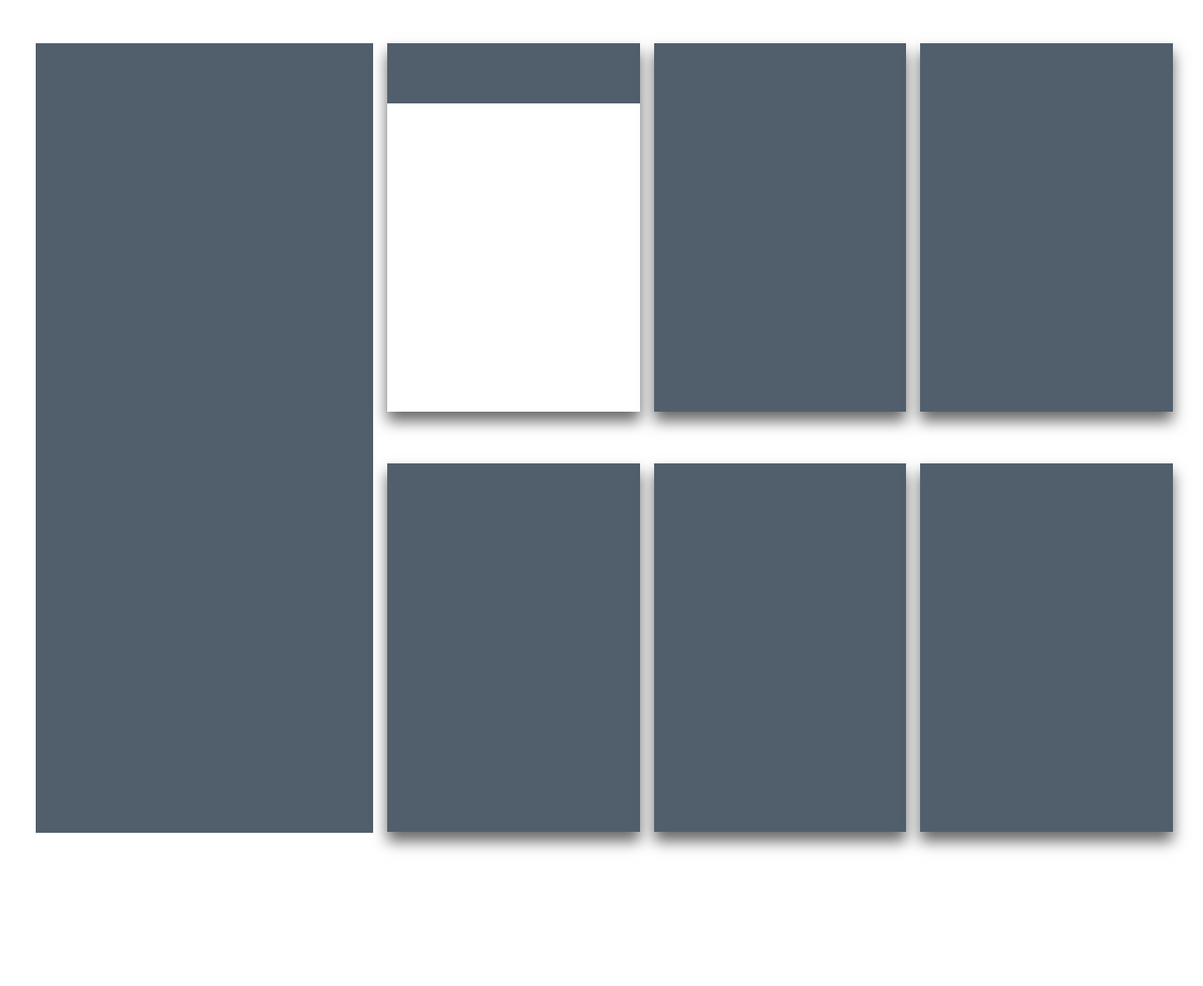
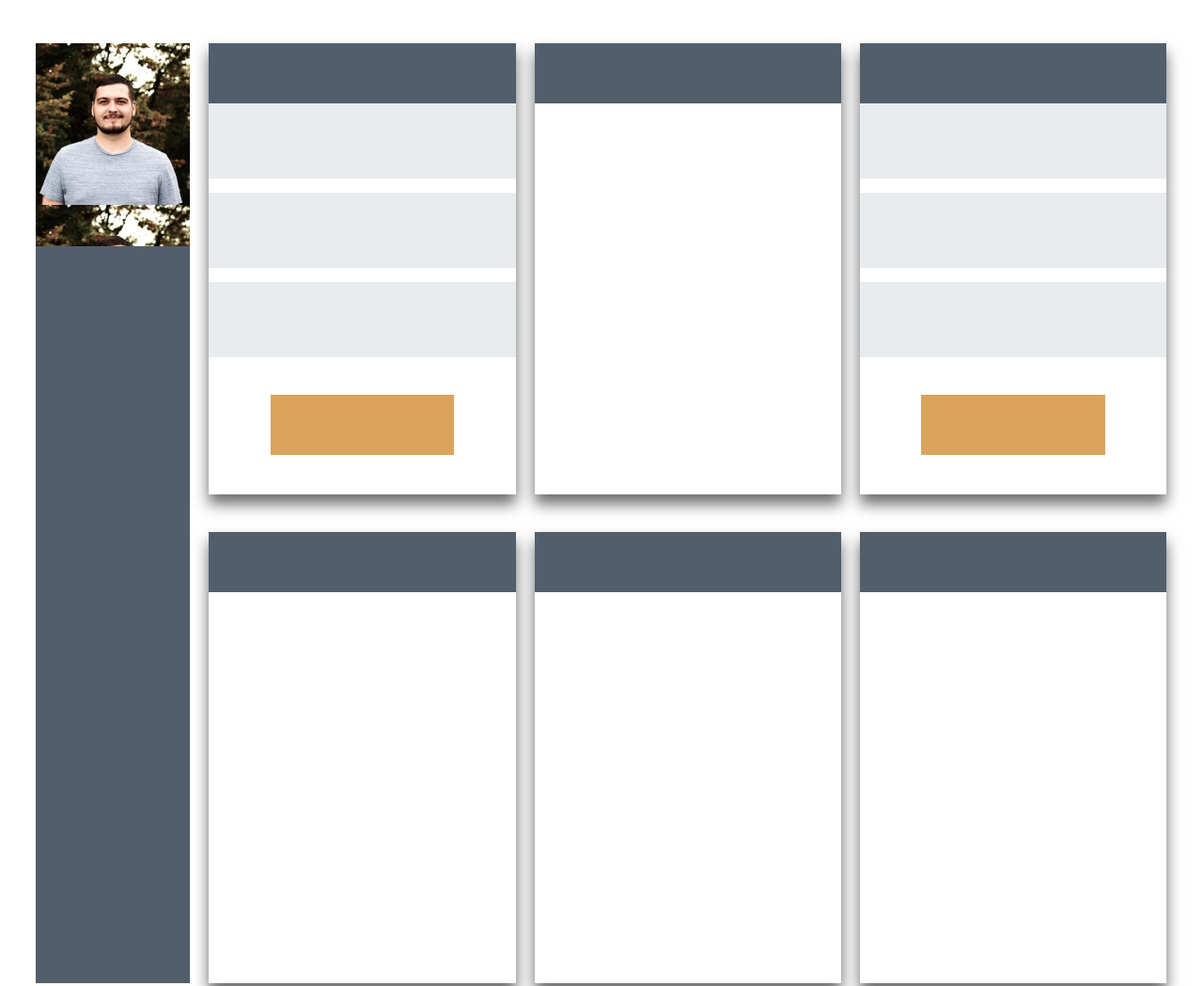
Before and after one commit to Henrylette/Projekt-5, a plain HTML site: page House of code/index.html in a window 1280 px wide. Shown: the part 138-1187 px from the top of the page at 94% size. Drawn offline with Linux system fonts and the light colour scheme.

Commit message:
rettelser

```diff
--- a/House of code/index.html
+++ b/House of code/index.html
@@ -1,14 +1,12 @@
 <!DOCTYPE html>
 <html lang="en">
+
 <head>
   <meta charset="UTF-8" />
   <meta name="viewport" content="width=device-width, initial-scale=1.0" />
   <meta http-equiv="X-UA-Compatible" content="ie=edge" />
   <link href="stylesheet.css" rel="stylesheet" type="text/css" />
-    <link
-      href="https://fonts.googleapis.com/css?family=Roboto"
-      rel="stylesheet"
-    />
+  <link href="https://fonts.googleapis.com/css?family=Roboto" rel="stylesheet" />
   <title>ED PLANNING</title>
 </head>
 <header>
@@ -25,21 +23,43 @@
     </ul>
   </nav>
 </header>
+
 <body>
   <div class="main">
-        <div class="profile"></div>
+    <div class="profile">
+      <div class="profilepic"></div>
+    </div>
     <div class="column">
       <div class="box">
         <div class="innerbox"></div>
+        <div class="goalbox"></div>
+        <div class="goalbox2"></div>
+        <div class="goalbox2"></div>
+        <div class="button"></div>
       </div>
-            <div class="box2"></div>
-            <div class="box3"></div>
+      <div class="box2">
+        <div class="innerbox"></div>
+      </div>
+      <div class="box3">
+        <div class="innerbox"></div>
+        <div class="goalbox"></div>
+        <div class="goalbox2"></div>
+        <div class="goalbox2"></div>
+        <div class="button"></div>
+      </div>
     </div>
     <div class="column2">
-            <div class="box4"></div>
-            <div class="box5"></div>
-            <div class="box6"></div>
+      <div class="box4">
+        <div class="innerbox"></div>
+      </div>
+      <div class="box5">
+        <div class="innerbox"></div>
+      </div>
+      <div class="box6">
+        <div class="innerbox"></div>
+      </div>
     </div>
   </div>
 </body>
+
 </html>
--- a/House of code/stylesheet.css
+++ b/House of code/stylesheet.css
@@ -25,7 +25,7 @@ header ul {
 }
 .logknap {
     float: right;
-    margin-right: 4%;
+    margin-right: 6.2%;
 }
 header {
     width: 100%;
@@ -53,7 +53,7 @@ header li {
 header nav{
     margin-top: 10px;
     margin-bottom: 12px;
-    margin-left: 3%;
+    margin-left: 2.2%;
 }
 /* :not(.active) = hover on all links which doesn't have an .active */
 header a:not(.active):hover{
@@ -90,77 +90,81 @@ nav .active {
     display: table;
 }
 .profile {
-    width: 28%;
-    height: 105vh;
+    width: 12.8%;
+    height: 125vh;
     background-color: #515f6d;
     margin-top: 50px;
     margin-left: 3%;
     float: left;
 }
+.profilepic {
+    width: 100%;
+    height: 27vh;
+    background-image: url(images/Image\ 3.png);
+    background-size: contain;
+}
 .column {
-    width: 69%;
-    height: 55vh;
+    width: 80%;
+    height: 60vh;
     margin: auto;
     float: left;
     box-sizing: border-box;
     margin-top: 50px;
+    margin-left: 20px;
 }
 .column2 {
-    width: 69%;
-    height: 55vh;
+    width: 80%;
+    height: 60vh;
     margin: auto;
+    margin-top: 5vh;
     float: left;
     box-sizing: border-box;
+    margin-left: 20px;
 }
 .box {
-    width: 21vw;
-    height: 49vh;
+    width: 25.5vw;
+    height: 60vh;
     background-color: white;
     float: left;
-    margin-left: 15px;
     box-shadow: 0 10px 15px rgba(0,0,0,0.6);
 }
 .box2 {
-    width: 21vw;
-    height: 49vh;
-    background-color: #515f6d;
+    width: 25.5vw;
+    height: 60vh;
+    background-color: white;
     float: left;
-    margin-left: 15px;
+    margin-left: 20px;
     box-shadow: 0 10px 15px rgba(0,0,0,0.6);
 }
 .box3 {
-    width: 21vw;
-    height: 49vh;
-    background-color: #515f6d;
+    width: 25.5vw;
+    height: 60vh;
+    background-color: white;
     float: left;
-    margin-left: 15px;
+    margin-left: 20px;
     box-shadow: 0 10px 15px rgba(0,0,0,0.6);
 }
 .box4 {
-    width: 21vw;
-    height: 49vh;
-    background-color: #515f6d;
+    width: 25.5vw;
+    height: 60vh;
+    background-color: white;
     float: left;
-    margin-left: 15px;
-    margin-top: 7.1px;
     box-shadow: 0 10px 15px rgba(0,0,0,0.6);
 }
 .box5 {
-    width: 21vw;
-    height: 49vh;
-    background-color: #515f6d;
+    width: 25.5vw;
+    height: 60vh;
+    background-color: white;
     float: left;
-    margin-left: 15px;
-    margin-top: 7.1px;
+    margin-left: 20px;
     box-shadow: 0 10px 15px rgba(0,0,0,0.6);
 }
 .box6 {
-    width: 21vw;
-    height: 49vh;
-    background-color: #515f6d;
+    width: 25.5vw;
+    height: 60vh;
+    background-color: white;
     float: left;
-    margin-left: 15px;
-    margin-top: 7.1px;
+    margin-left: 20px;
     box-shadow: 0 10px 15px rgba(0,0,0,0.6);
 }
 .innerbox {
@@ -168,3 +172,21 @@ nav .active {
     height: 8vh;
     background-color: #515f6d;
 }
+.goalbox {
+    width: 100%;
+    height: 10vh;
+    background-color: rgba(144,160,168,0.2);
+}
+.goalbox2 {
+    width: 100%;
+    height: 10vh;
+    background-color: rgba(144,160,168,0.2);
+    margin-top: 15px;
+}
+.button {
+    width: 60%;
+    height: 8vh;
+    background-color: #dba45c;
+    margin: auto;
+    margin-top: 5vh;
+}
```
Also changed, not shown: House of code/images/Image 3.png (added). Lines whose indentation alone changed are shown as unchanged.
